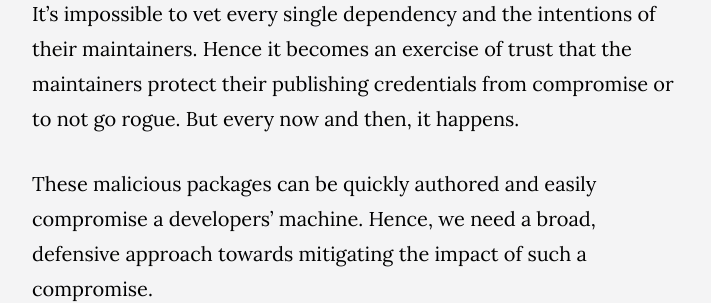
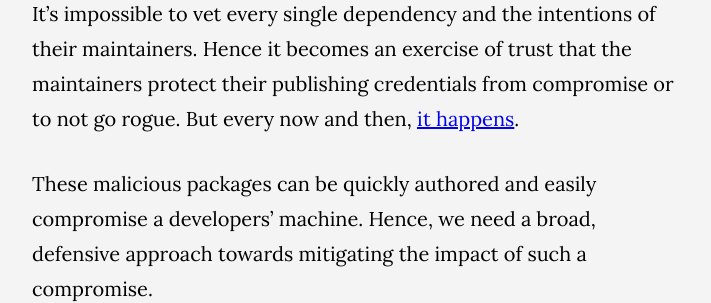
Before and after one commit to achrinza/www.achrinza.com, a Jekyll site: the page built from _posts/2024-08-05-protecting-against-malicious-dependencies-with-flatpak.md, in a window 1280 px wide and 900 px high, scrolled down 625 px. Shown: the part 259-562 px from the top of the window, without its empty margins (283-994 px from the left). Built offline with Jekyll 4.4.1, drawn with Linux system fonts in a browser that asks for light colours; nearby versions of some CDN libraries; part of the change alters nothing that is shown.

Commit message:
fix(blog): add a missing link
Signed-off-by: Rifa Achrinza <25147899+achrinza@users.noreply.github.com>

```diff
--- a/_posts/2024-08-05-protecting-against-malicious-dependencies-with-flatpak.md
+++ b/_posts/2024-08-05-protecting-against-malicious-dependencies-with-flatpak.md
@@ -13,7 +13,7 @@ In fact, I code in Emacs purely through Flatpak. Not for the above reasons per-s
 
 An issue that plagues vitually every software development project nowadays is the abundant use of third-party dependencies. This issue is more prevalent in some ecosystems such as Node.js where many small packages tend to be preferred over larger, batteries-included packages. This means more code written by many different people.
 
-It's impossible to vet every single dependency and the intentions of their maintainers. Hence it becomes an exercise of trust that the maintainers protect their publishing credentials from compromise or to not go rogue. But every now and then, it happens.
+It's impossible to vet every single dependency and the intentions of their maintainers. Hence it becomes an exercise of trust that the maintainers protect their publishing credentials from compromise or to not go rogue. But every now and then, [it happens](https://www.bleepingcomputer.com/news/security/big-sabotage-famous-npm-package-deletes-files-to-protest-ukraine-war/).
 
 These malicious packages can be quickly authored and easily compromise a developers' machine. Hence, we need a broad, defensive approach towards mitigating the impact of such a compromise.
 
```
